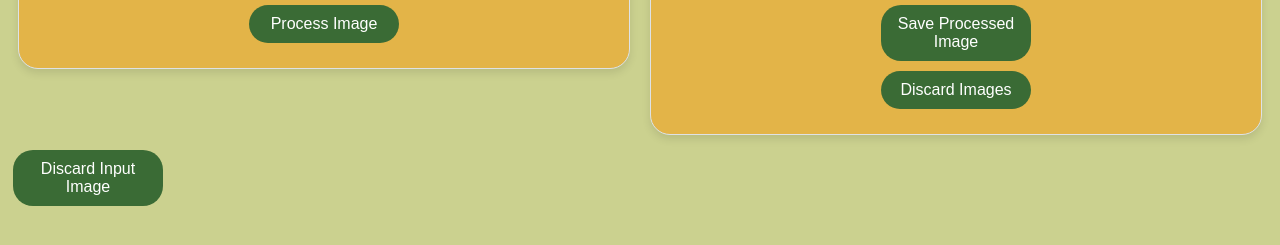
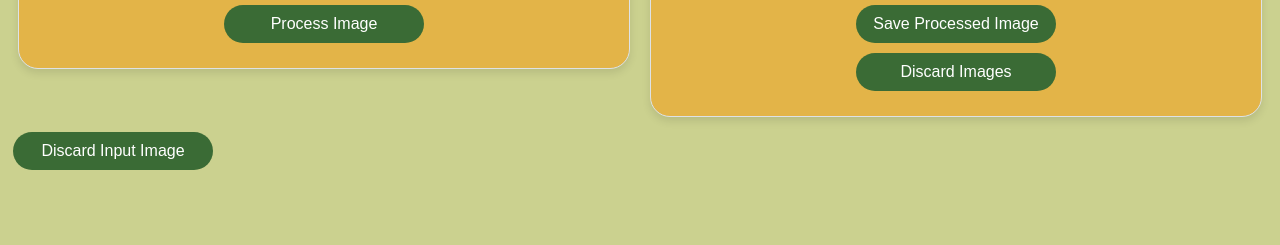
Before and after one commit to AlexandruAndrita/thesis, a Flask app: template templates/index.html in a window 1280 px wide. Shown: the part 297-542 px from the top of the page. Run offline with Flask 3, Linux system fonts and the light colour scheme; the template is opened without the code that fills it: most values are stand-ins (such as "Sample title", 1, 10 or a date in 2020); some web fonts are replaced.

Commit message:
new ui width card buttons updated

```diff
--- a/static/css/index.css
+++ b/static/css/index.css
@@ -83,7 +83,7 @@ input[type="file"] {
     cursor: pointer;
     border: none;
     border-radius: 20px;
-    width: 150px;
+    width: 200px;
 }
 
 .card-background-color{
```
